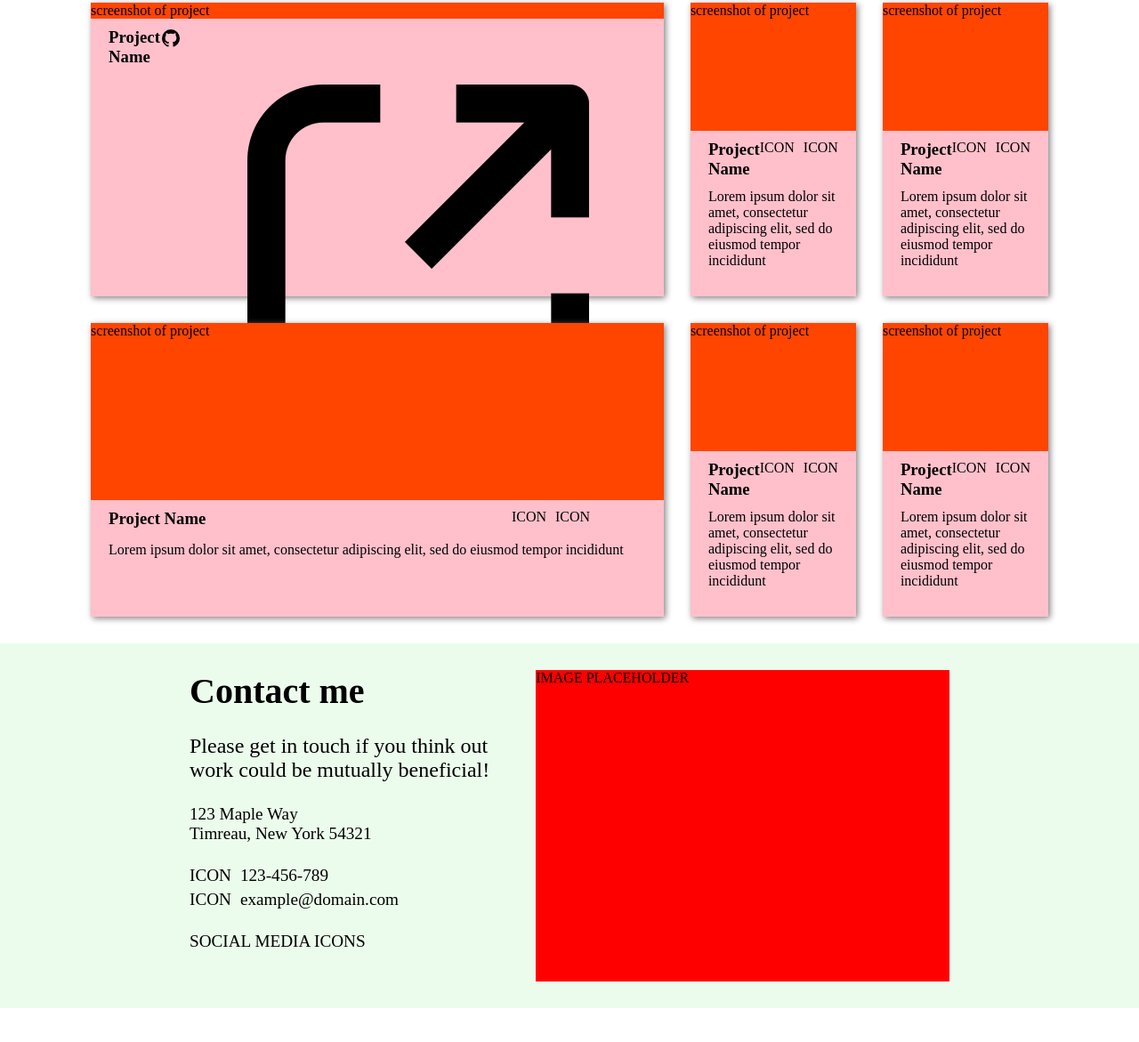
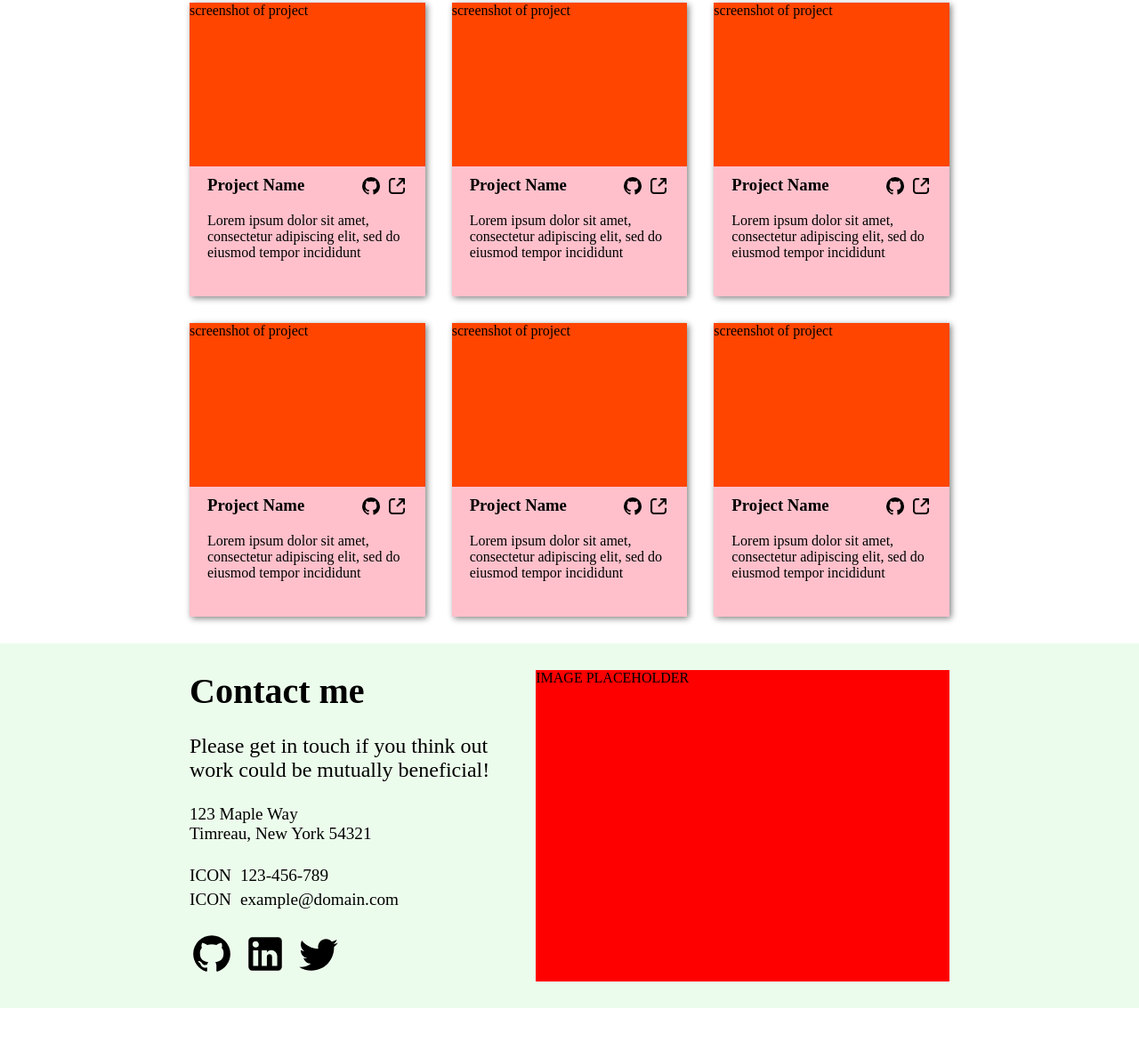
Before and after one commit to indigoBill/homepage, a website built with webpack: page src/index.html in a window 1280 px wide. Shown: the part 499-1670 px from the top of the page at 89% size. After the commit the page ends 1632 px from the top, so only its background shows below. Built offline with nearby package versions, Linux system fonts and the light colour scheme.

Commit message:
Add social icons to webpage

```diff
--- a/src/index.html
+++ b/src/index.html
@@ -40,12 +40,12 @@
                         <div class="project-icons">
                             <div>
                                 <a href="https://github.com/indigoBill">
-                                    <img src="./img/github-custom.png" alt="Github logo">
+                                    <img class="github-icon" src="./img/github-custom.png" alt="Github logo">
                                 </a>
                             </div>
                             <div>
                                 <a href="">
-                                    <img src="./img/maximize.png" alt="New window">
+                                    <img class="redirect-icon" src="./img/maximize.png" alt="New window">
                                 </a>
                             </div>
                         </div>
@@ -62,8 +62,16 @@
                     <div class="project-description">
                         <h3>Project Name</h3>
                         <div class="project-icons">
-                            <div>ICON</div>
-                            <div>ICON</div>
+                            <div>
+                                <a href="https://github.com/indigoBill">
+                                    <img class="github-icon" src="./img/github-custom.png" alt="Github logo">
+                                </a>
+                            </div>
+                            <div>
+                                <a href="">
+                                    <img class="redirect-icon" src="./img/maximize.png" alt="New window">
+                                </a>
+                            </div>
                         </div>
                         <div class="project-text">
                             Lorem ipsum dolor sit amet, consectetur adipiscing elit,
@@ -78,8 +86,16 @@
                     <div class="project-description">
                         <h3>Project Name</h3>
                         <div class="project-icons">
-                            <div>ICON</div>
-                            <div>ICON</div>
+                            <div>
+                                <a href="https://github.com/indigoBill">
+                                    <img class="github-icon" src="./img/github-custom.png" alt="Github logo">
+                                </a>
+                            </div>
+                            <div>
+                                <a href="">
+                                    <img class="redirect-icon" src="./img/maximize.png" alt="New window">
+                                </a>
+                            </div>
                         </div>
                         <div class="project-text">
                             Lorem ipsum dolor sit amet, consectetur adipiscing elit,
@@ -94,8 +110,16 @@
                     <div class="project-description">
                         <h3>Project Name</h3>
                         <div class="project-icons">
-                            <div>ICON</div>
-                            <div>ICON</div>
+                            <div>
+                                <a href="https://github.com/indigoBill">
+                                    <img class="github-icon" src="./img/github-custom.png" alt="Github logo">
+                                </a>
+                            </div>
+                            <div>
+                                <a href="">
+                                    <img class="redirect-icon" src="./img/maximize.png" alt="New window">
+                                </a>
+                            </div>
                         </div>
                         <div class="project-text">
                             Lorem ipsum dolor sit amet, consectetur adipiscing elit,
@@ -110,8 +134,16 @@
                     <div class="project-description">
                         <h3>Project Name</h3>
                         <div class="project-icons">
-                            <div>ICON</div>
-                            <div>ICON</div>
+                            <div>
+                                <a href="https://github.com/indigoBill">
+                                    <img class="github-icon" src="./img/github-custom.png" alt="Github logo">
+                                </a>
+                            </div>
+                            <div>
+                                <a href="">
+                                    <img class="redirect-icon" src="./img/maximize.png" alt="New window">
+                                </a>
+                            </div>
                         </div>
                         <div class="project-text">
                             Lorem ipsum dolor sit amet, consectetur adipiscing elit,
@@ -126,8 +158,16 @@
                     <div class="project-description">
                         <h3>Project Name</h3>
                         <div class="project-icons">
-                            <div>ICON</div>
-                            <div>ICON</div>
+                            <div>
+                                <a href="https://github.com/indigoBill">
+                                    <img class="github-icon" src="./img/github-custom.png" alt="Github logo">
+                                </a>
+                            </div>
+                            <div>
+                                <a href="">
+                                    <img class="redirect-icon" src="./img/maximize.png" alt="New window">
+                                </a>
+                            </div>
                         </div>
                         <div class="project-text">
                             Lorem ipsum dolor sit amet, consectetur adipiscing elit,
@@ -159,7 +199,23 @@
                     <div class="contact-icon">ICON</div>
                     <p>example@domain.com</p>
                 </div>
-                <div>SOCIAL MEDIA ICONS</div>
+                <div class="social-icons">
+                    <div>
+                        <a href="https://github.com/indigoBill">
+                            <img class="social github-icon" src="./img/github-large-custom.png" alt="Github logo">
+                        </a>
+                    </div>
+                    <div>
+                        <a href="">
+                            <img class="social linkedin-icon" src="./img/linkedin-custom.png" alt="LinkedIn logo">
+                        </a>
+                    </div>
+                    <div>
+                        <a href="">
+                            <img class="social twitter-icon" src="./img/twitter-custom.png" alt="Twitter logo">
+                        </a>
+                    </div>
+                </div>
             </div>
             <div class="contact-me-image">IMAGE PLACEHOLDER</div>
         </div>
--- a/src/style.css
+++ b/src/style.css
@@ -125,7 +125,15 @@ body {
 
 .project-icons {
     display: flex;
-    gap: 10px;
+    gap: 5px;
+    height: fit-content;
+    width: fit-content;
+    justify-content: space-between;
+    justify-self: end;
+}
+
+.redirect-icon {
+    width: 24px;
 }
 
 .project-text {
@@ -156,6 +164,11 @@ body {
 .phone-number, .email {
     display: flex;
     align-items: center;
+    gap: 10px;
+}
+
+.social-icons {
+    display: flex;
     gap: 10px;
 }
 
```
